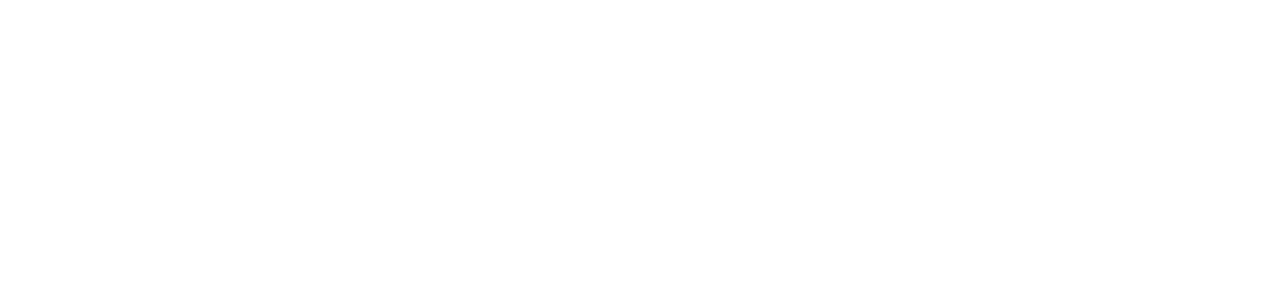
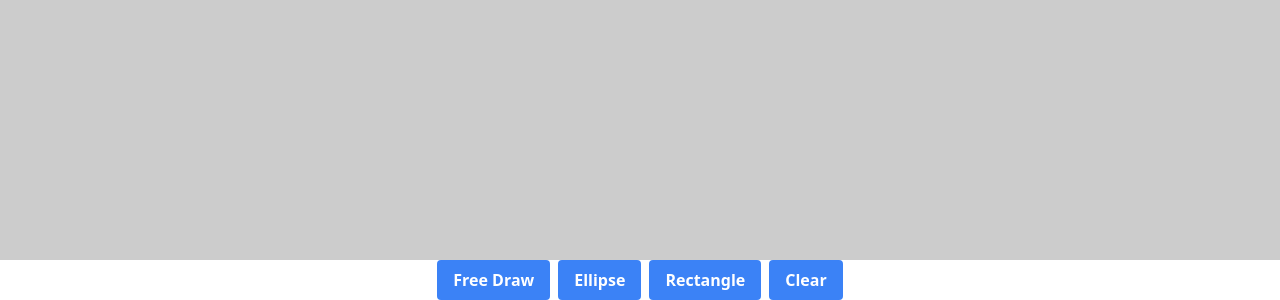
Before and after one commit to Ido-Kadosh/canvas-drawing, a React (Vite) app: page / in a window 1280 px wide. Shown: the part 1020-1320 px from the top of the page. Before the commit the page ends 800 px from the top, so only its background shows below. Built offline with nearby package versions, Linux system fonts and the light colour scheme.

Commit message:
feat: add buttons to change style and clear canvas

```diff
--- a/src/App.tsx
+++ b/src/App.tsx
@@ -1,9 +1,47 @@
-import Canvas from './components/Canvas';
+import { useRef, useState } from 'react';
+import Canvas, { DrawMode } from './components/Canvas';
 
 const App = () => {
+	const [drawMode, setDrawMode] = useState<DrawMode>('freeDraw');
+	const canvasRef = useRef<{ clearCanvas: () => void }>(null);
+
 	return (
-		<div>
-			<Canvas />
+		<div className="flex flex-col max-h-screen">
+			<Canvas ref={canvasRef} drawMode={drawMode} />
+			<div className="space-x-2 m-auto">
+				<button
+					className="bg-blue-500 hover:bg-blue-700 text-white font-bold py-2 px-4 rounded"
+					onClick={() => {
+						setDrawMode('freeDraw');
+					}}
+				>
+					Free Draw
+				</button>
+				<button
+					className="bg-blue-500 hover:bg-blue-700 text-white font-bold py-2 px-4 rounded"
+					onClick={() => {
+						setDrawMode('ellipse');
+					}}
+				>
+					Ellipse
+				</button>
+				<button
+					className="bg-blue-500 hover:bg-blue-700 text-white font-bold py-2 px-4 rounded"
+					onClick={() => {
+						setDrawMode('rectangle');
+					}}
+				>
+					Rectangle
+				</button>
+				<button
+					className="bg-blue-500 hover:bg-blue-700 text-white font-bold py-2 px-4 rounded"
+					onClick={() => {
+						canvasRef.current?.clearCanvas();
+					}}
+				>
+					Clear
+				</button>
+			</div>
 		</div>
 	);
 };
```
